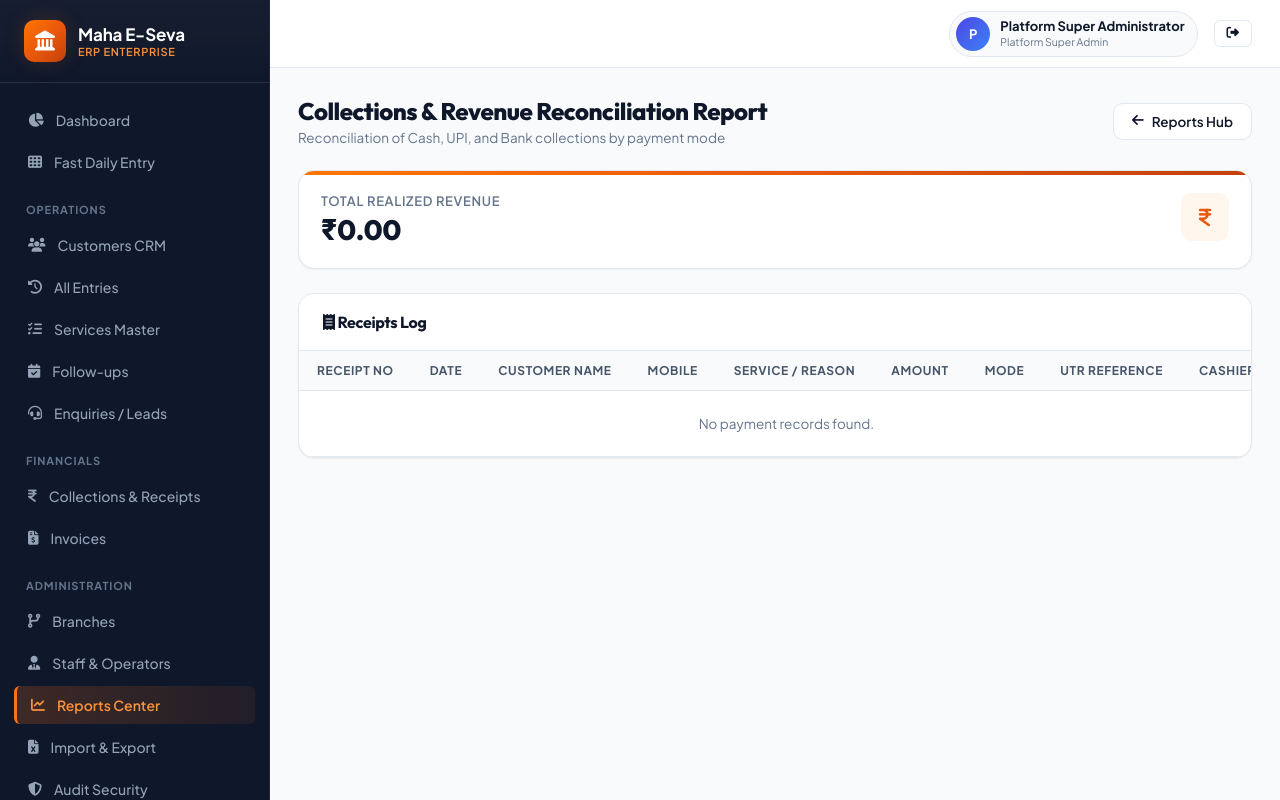
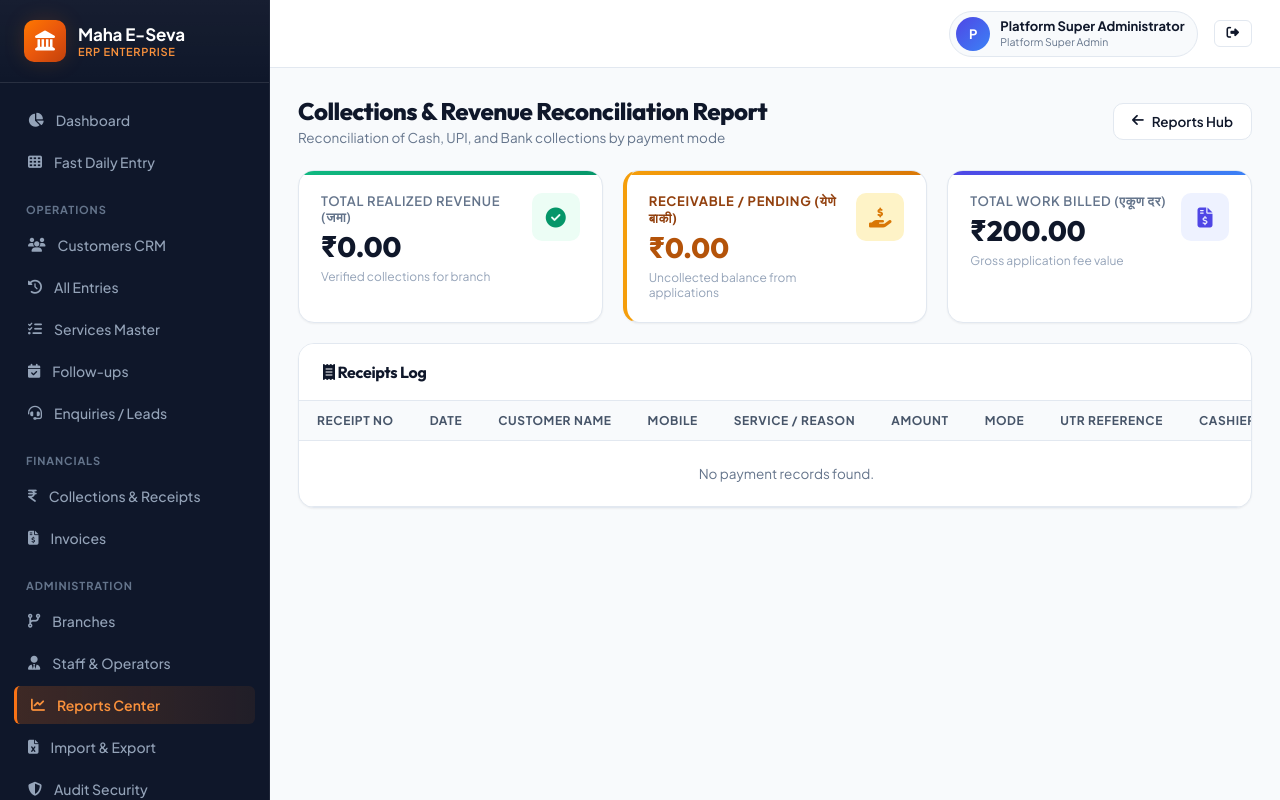
Before and after one commit to VKadam-vk/maha-eseva, a Laravel app: page /reports/collections in a window 1280 px wide. Run offline with Laravel 12, Linux system fonts and the light colour scheme; a user stored in the database is signed in; data comes from the database, SQL or seed files in the repository; tables that the repository leaves empty hold one stand-in row (values such as "Sample post").

Commit message:
Fix sub-branch admin collection isolation and add receivable/pending amounts to collections and dashboard

```diff
--- a/app/Http/Controllers/ReportController.php
+++ b/app/Http/Controllers/ReportController.php
@@ -43,6 +43,16 @@ class ReportController extends Controller
         $query = Customer::with(['branch', 'category'])
             ->withCount(['applications', 'payments']);
 
+        if ($user->tenant_id) {
+            $query->where('tenant_id', $user->tenant_id);
+        }
+
+        if ($user->branch_id) {
+            $query->where('branch_id', $user->branch_id);
+        } elseif ($request->filled('branch_id') && ($user->isSuperAdmin() || $user->isBusinessOwner())) {
+            $query->where('branch_id', $request->branch_id);
+        }
+
         if ($request->filled('from_date')) {
             $query->whereDate('created_at', '>=', $request->from_date);
         }
@@ -57,10 +67,6 @@ class ReportController extends Controller
             $query->where('category_id', $request->category_id);
         }
 
-        if ($request->filled('branch_id')) {
-            $query->where('branch_id', $request->branch_id);
-        }
-
         if ($request->filled('search')) {
             $term = trim($request->search);
             $query->where(function ($q) use ($term) {
@@ -72,7 +78,17 @@ class ReportController extends Controller
         }
 
         $customers = $query->latest()->paginate(20)->withQueryString();
-        $totalCustomers = Customer::count();
+
+        $countQuery = Customer::query();
+        if ($user->tenant_id) {
+            $countQuery->where('tenant_id', $user->tenant_id);
+        }
+        if ($user->branch_id) {
+            $countQuery->where('branch_id', $user->branch_id);
+        } elseif ($request->filled('branch_id') && ($user->isSuperAdmin() || $user->isBusinessOwner())) {
+            $countQuery->where('branch_id', $request->branch_id);
+        }
+        $totalCustomers = $countQuery->count();
 
         return view('reports.customers', compact('customers', 'totalCustomers'));
     }
@@ -89,6 +105,16 @@ class ReportController extends Controller
         }
 
         $query = Application::with(['customer', 'service', 'assignedEmployee.user', 'branch']);
+
+        if ($user->tenant_id) {
+            $query->where('tenant_id', $user->tenant_id);
+        }
+
+        if ($user->branch_id) {
+            $query->where('branch_id', $user->branch_id);
+        } elseif ($request->filled('branch_id') && ($user->isSuperAdmin() || $user->isBusinessOwner())) {
+            $query->where('branch_id', $request->branch_id);
+        }
 
         if ($request->filled('status')) {
             $query->where('work_status', $request->status);
@@ -113,11 +139,21 @@ class ReportController extends Controller
         $applications = $query->latest('application_date')->paginate(20)->withQueryString();
         $services = Service::where('is_active', true)->get();
 
+        $summaryBase = Application::query();
+        if ($user->tenant_id) {
+            $summaryBase->where('tenant_id', $user->tenant_id);
+        }
+        if ($user->branch_id) {
+            $summaryBase->where('branch_id', $user->branch_id);
+        } elseif ($request->filled('branch_id') && ($user->isSuperAdmin() || $user->isBusinessOwner())) {
+            $summaryBase->where('branch_id', $request->branch_id);
+        }
+
         $summary = [
-            'total' => Application::count(),
-            'total_amount' => (float) Application::sum('total_amount'),
-            'total_received' => (float) Application::sum('received_amount'),
-            'total_remaining' => (float) Application::sum('remaining_amount'),
+            'total' => (clone $summaryBase)->count(),
+            'total_amount' => (float) (clone $summaryBase)->sum('total_amount'),
+            'total_received' => (float) (clone $summaryBase)->sum('received_amount'),
+            'total_remaining' => (float) (clone $summaryBase)->sum('remaining_amount'),
         ];
 
         return view('reports.applications', compact('applications', 'services', 'summary'));
@@ -128,31 +164,58 @@ class ReportController extends Controller
      */
     public function collections(Request $request): View
     {
+        $user = Auth::user();
         $query = Payment::with(['customer', 'application.service', 'receiver', 'branch'])
             ->where('payment_status', 'SUCCESS');
 
+        $breakdownQuery = Payment::where('payment_status', 'SUCCESS');
+        $appsBase = Application::query();
+
+        if ($user->tenant_id) {
+            $query->where('tenant_id', $user->tenant_id);
+            $breakdownQuery->where('tenant_id', $user->tenant_id);
+            $appsBase->where('tenant_id', $user->tenant_id);
+        }
+
+        if ($user->branch_id) {
+            $query->where('branch_id', $user->branch_id);
+            $breakdownQuery->where('branch_id', $user->branch_id);
+            $appsBase->where('branch_id', $user->branch_id);
+        } elseif ($request->filled('branch_id') && ($user->isSuperAdmin() || $user->isBusinessOwner())) {
+            $query->where('branch_id', $request->branch_id);
+            $breakdownQuery->where('branch_id', $request->branch_id);
+            $appsBase->where('branch_id', $request->branch_id);
+        }
+
         if ($request->filled('payment_mode')) {
             $query->where('payment_mode', $request->payment_mode);
+            $breakdownQuery->where('payment_mode', $request->payment_mode);
         }
 
         if ($request->filled('from_date')) {
             $query->whereDate('payment_date', '>=', $request->from_date);
+            $breakdownQuery->whereDate('payment_date', '>=', $request->from_date);
+            $appsBase->whereDate('application_date', '>=', $request->from_date);
         }
 
         if ($request->filled('to_date')) {
             $query->whereDate('payment_date', '<=', $request->to_date);
+            $breakdownQuery->whereDate('payment_date', '<=', $request->to_date);
+            $appsBase->whereDate('application_date', '<=', $request->to_date);
         }
 
         $payments = $query->latest('payment_date')->paginate(20)->withQueryString();
 
-        $modeBreakdown = Payment::where('payment_status', 'SUCCESS')
+        $modeBreakdown = (clone $breakdownQuery)
             ->select('payment_mode', DB::raw('sum(amount) as total'), DB::raw('count(*) as count'))
             ->groupBy('payment_mode')
             ->get();
 
-        $totalRevenue = (float) Payment::where('payment_status', 'SUCCESS')->sum('amount');
+        $totalRevenue = (float) (clone $breakdownQuery)->sum('amount');
+        $totalBilled = (float) (clone $appsBase)->sum('total_amount');
+        $totalPendingReceivable = (float) (clone $appsBase)->sum('remaining_amount');
 
-        return view('reports.collections', compact('payments', 'modeBreakdown', 'totalRevenue'));
+        return view('reports.collections', compact('payments', 'modeBreakdown', 'totalRevenue', 'totalBilled', 'totalPendingReceivable'));
     }
 
     /**
@@ -160,7 +223,20 @@ class ReportController extends Controller
      */
     public function employees(Request $request): View
     {
-        $employees = Employee::with(['user', 'branch'])
+        $user = Auth::user();
+        $employeesQuery = Employee::with(['user', 'branch']);
+
+        if ($user->tenant_id) {
+            $employeesQuery->where('tenant_id', $user->tenant_id);
+        }
+
+        if ($user->branch_id) {
+            $employeesQuery->where('branch_id', $user->branch_id);
+        } elseif ($request->filled('branch_id') && ($user->isSuperAdmin() || $user->isBusinessOwner())) {
+            $employeesQuery->where('branch_id', $request->branch_id);
+        }
+
+        $employees = $employeesQuery
             ->withCount([
                 'applications',
                 'applications as completed_count' => function ($q) {
--- a/app/Services/ReportService.php
+++ b/app/Services/ReportService.php
@@ -88,6 +88,9 @@ class ReportService
         $todayCustomers = Customer::where('tenant_id', $tenantId)->where('branch_id', $branchId)->whereDate('created_at', $today)->count();
         $todayApplications = Application::where('tenant_id', $tenantId)->where('branch_id', $branchId)->whereDate('created_at', $today)->count();
         $todayCollection = (float) Payment::where('tenant_id', $tenantId)->where('branch_id', $branchId)->where('payment_status', 'SUCCESS')->whereDate('payment_date', $today)->sum('amount');
+        $totalCollection = (float) Payment::where('tenant_id', $tenantId)->where('branch_id', $branchId)->where('payment_status', 'SUCCESS')->sum('amount');
+        $totalBilled = (float) Application::where('tenant_id', $tenantId)->where('branch_id', $branchId)->sum('total_amount');
+        $pendingAmount = (float) Application::where('tenant_id', $tenantId)->where('branch_id', $branchId)->sum('remaining_amount');
         $totalCustomers = Customer::where('tenant_id', $tenantId)->where('branch_id', $branchId)->count();
         $totalApplications = Application::where('tenant_id', $tenantId)->where('branch_id', $branchId)->count();
 
@@ -112,7 +115,8 @@ class ReportService
             ->get();
 
         return compact(
-            'todayCustomers', 'todayApplications', 'todayCollection',
+            'todayCustomers', 'todayApplications', 'todayCollection', 'totalCollection',
+            'totalBilled', 'pendingAmount',
             'totalCustomers', 'totalApplications', 'pendingWork',
             'completedWork', 'dueFollowUps', 'recentApplications'
         );
--- a/resources/views/reports/collections.blade.php
+++ b/resources/views/reports/collections.blade.php
@@ -14,23 +14,42 @@
 </div>
 
 <!-- Mode Breakdown Cards -->
-<div class="metrics-grid">
-    <div class="metric-card saffron">
+<div class="metrics-grid" style="grid-template-columns: repeat(auto-fit, minmax(220px, 1fr)); margin-bottom: 20px;">
+    <div class="metric-card emerald">
         <div>
-            <div class="metric-label">Total Realized Revenue</div>
+            <div class="metric-label">Total Realized Revenue (जमा)</div>
             <div class="metric-value">₹{{ number_format($totalRevenue, 2) }}</div>
+            <div class="metric-subtext"><span>Verified collections for branch</span></div>
         </div>
-        <div class="metric-icon-box saffron"><i class="fa-solid fa-indian-rupee-sign fa-lg"></i></div>
+        <div class="metric-icon-box emerald"><i class="fa-solid fa-circle-check fa-lg"></i></div>
+    </div>
+
+    <div class="metric-card amber" style="border-left: 4px solid #f59e0b;">
+        <div>
+            <div class="metric-label" style="color: #92400e; font-weight: 700;">Receivable / Pending (येणे बाकी)</div>
+            <div class="metric-value" style="color: #b45309;">₹{{ number_format($totalPendingReceivable, 2) }}</div>
+            <div class="metric-subtext"><span>Uncollected balance from applications</span></div>
+        </div>
+        <div class="metric-icon-box amber" style="background: #fef3c7; color: #d97706;"><i class="fa-solid fa-hand-holding-dollar fa-lg"></i></div>
+    </div>
+
+    <div class="metric-card indigo">
+        <div>
+            <div class="metric-label">Total Work Billed (एकूण दर)</div>
+            <div class="metric-value">₹{{ number_format($totalBilled, 2) }}</div>
+            <div class="metric-subtext"><span>Gross application fee value</span></div>
+        </div>
+        <div class="metric-icon-box indigo"><i class="fa-solid fa-file-invoice-dollar fa-lg"></i></div>
     </div>
 
     @foreach($modeBreakdown as $mb)
-        <div class="metric-card indigo">
+        <div class="metric-card saffron">
             <div>
                 <div class="metric-label">{{ $mb->payment_mode }} Collections</div>
                 <div class="metric-value">₹{{ number_format($mb->total, 2) }}</div>
-                <div class="metric-subtext"><span>{{ $mb->count }} Transactions</span></div>
+                <div class="metric-subtext"><span>{{ $mb->count }} Receipts</span></div>
             </div>
-            <div class="metric-icon-box indigo"><i class="fa-solid fa-money-bill-wave fa-lg"></i></div>
+            <div class="metric-icon-box saffron"><i class="fa-solid fa-money-bill-wave fa-lg"></i></div>
         </div>
     @endforeach
 </div>
@@ -66,7 +85,12 @@
                         <td>{{ $p->customer->name }}</td>
                         <td>{{ $p->customer->mobile }}</td>
                         <td>{{ $p->application?->service?->main_service_name ?? 'Counter Advance' }}</td>
-                        <td><strong style="color: #166534;">₹{{ number_format($p->amount, 2) }}</strong></td>
+                        <td>
+                            <strong style="color: #166534;">₹{{ number_format($p->amount, 2) }}</strong>
+                            @if($p->application && $p->application->remaining_amount > 0)
+                                <div style="font-size: 11px; color: #b45309; font-weight: 700; margin-top: 2px;"><i class="fa-solid fa-clock-rotate-left"></i> Bal: ₹{{ number_format($p->application->remaining_amount, 2) }}</div>
+                            @endif
+                        </td>
                         <td><span class="badge badge-ready">{{ $p->payment_mode }}</span></td>
                         <td><span style="font-family: var(--font-mono); font-size: 11.5px;">{{ $p->transaction_reference ?? '-' }}</span></td>
                         <td>{{ $p->receiver?->name ?? 'Staff' }}</td>
```
Also changed, not shown: app/Http/Controllers/BillingController.php (+46 -3 lines), app/Http/Controllers/FollowUpController.php (+29 -0 lines), resources/views/billing/payments.blade.php (+39 -13 lines), resources/views/dashboard/branch_admin.blade.php (+21 -6 lines).
